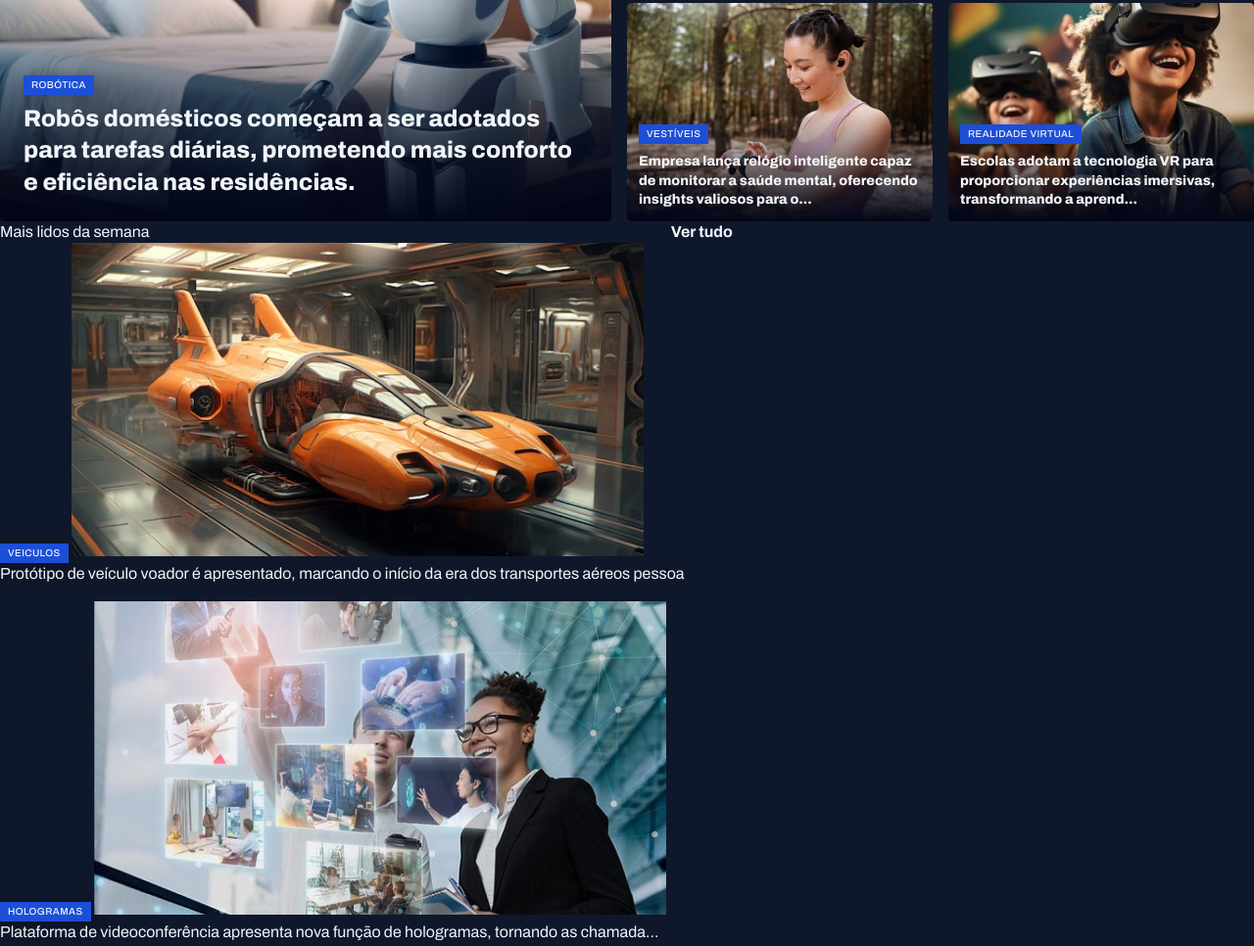
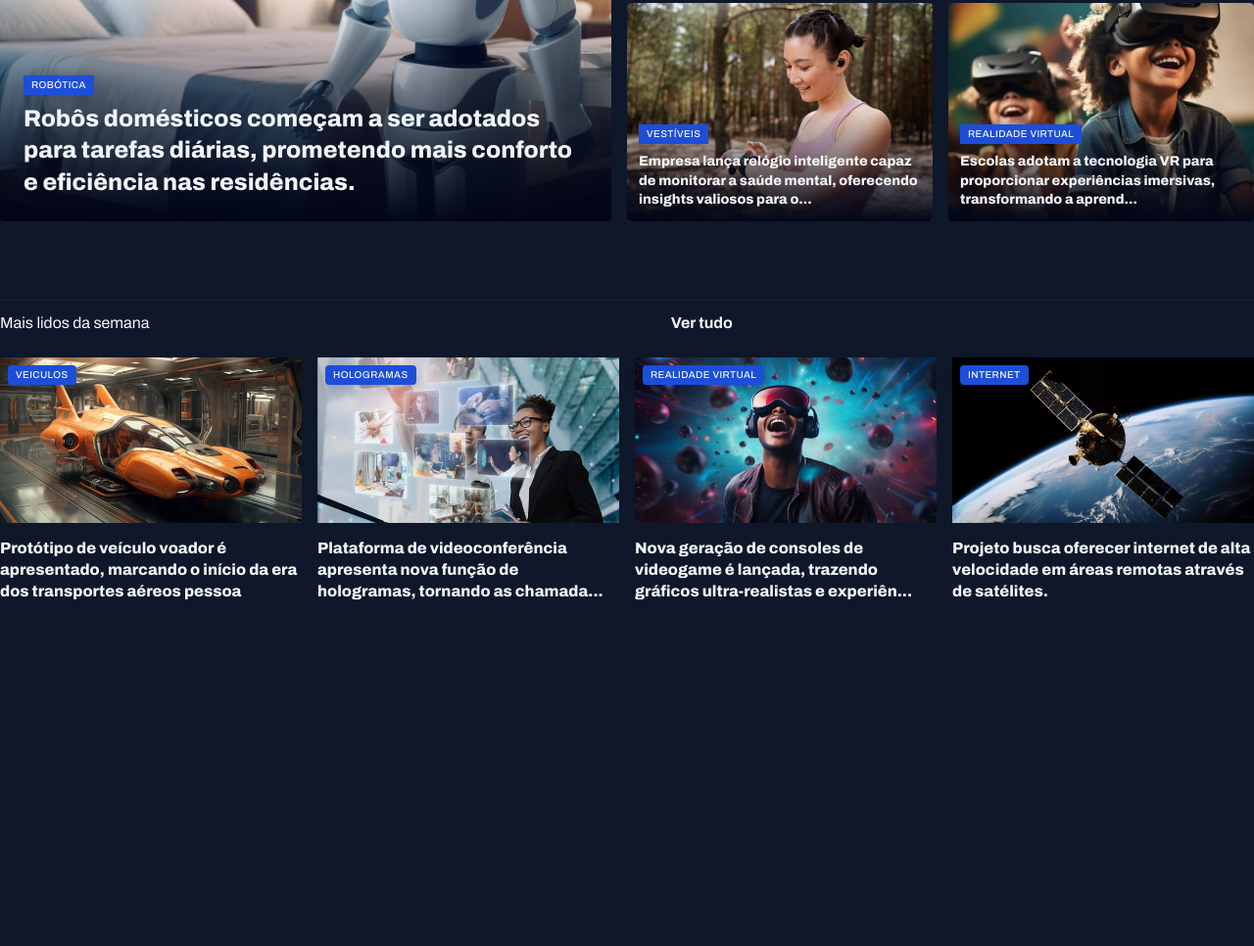
Before and after one commit to ghutttyerrez/Portal-de-noticias, a plain HTML site: page index.html in a window 1280 px wide. Shown: the part 391-1357 px from the top of the page at 98% size. After the commit the page ends 1007 px from the top, so only its background shows below. Drawn offline with Linux system fonts and the light colour scheme.

Commit message:
aplicando estilos na seção mais lidas da semana

```diff
--- a/index.html
+++ b/index.html
@@ -164,5 +164,7 @@
         </div>
       </section>
     </main>
+
+    <footer></footer>
   </body>
 </html>
--- a/style.css/global.css
+++ b/style.css/global.css
@@ -55,6 +55,7 @@ img {
 
 main {
   margin-top: 40px;
+  gap: 80px;
 }
 
 .content-tag {
--- a/style.css/section.css
+++ b/style.css/section.css
@@ -1,3 +1,30 @@
+section header {
+  border-top: 1px solid var(--stroke-color);
+  padding-block: 12px 24px;
+  font: var(--text-span)
+
+  a {
+    gap: 8px;
+    justify-self: end;
+
+
+
+
+    span {
+      background-image: url(../assets/icons/ArrowRigth.svg);
+      background-repeat: no-repeat;
+      background-position: center;
+      width: 16px;
+      heigth: 16px;
+    }
+
+    &:hover span {
+      background-image: url(../assets/icons/ArrowRight-hover.svg);
+    }
+  }
+
+}
+
 #featured  {
   img {
   height: 100%;
@@ -45,3 +72,32 @@
     }
    }
   }
+
+#weekly {
+
+  &>div {
+    grid-template-columns: repeat(4, 1fr)
+  }
+
+
+   img {
+    heigth: 160px
+  }
+
+  figure {
+    position: relative;
+  }
+
+  .content-tag {
+    position: absolute;
+    top: 8px;
+    left: 8px;
+    border-radius: 4px;
+  }
+
+  p {
+    margin-top: 8px;
+    font-weight: 800;
+  }
+
+}
```
Also changed, not shown: assets/icons/ArrowRight.svg (deleted), assets/icons/ArrowRigth.svg (added).
